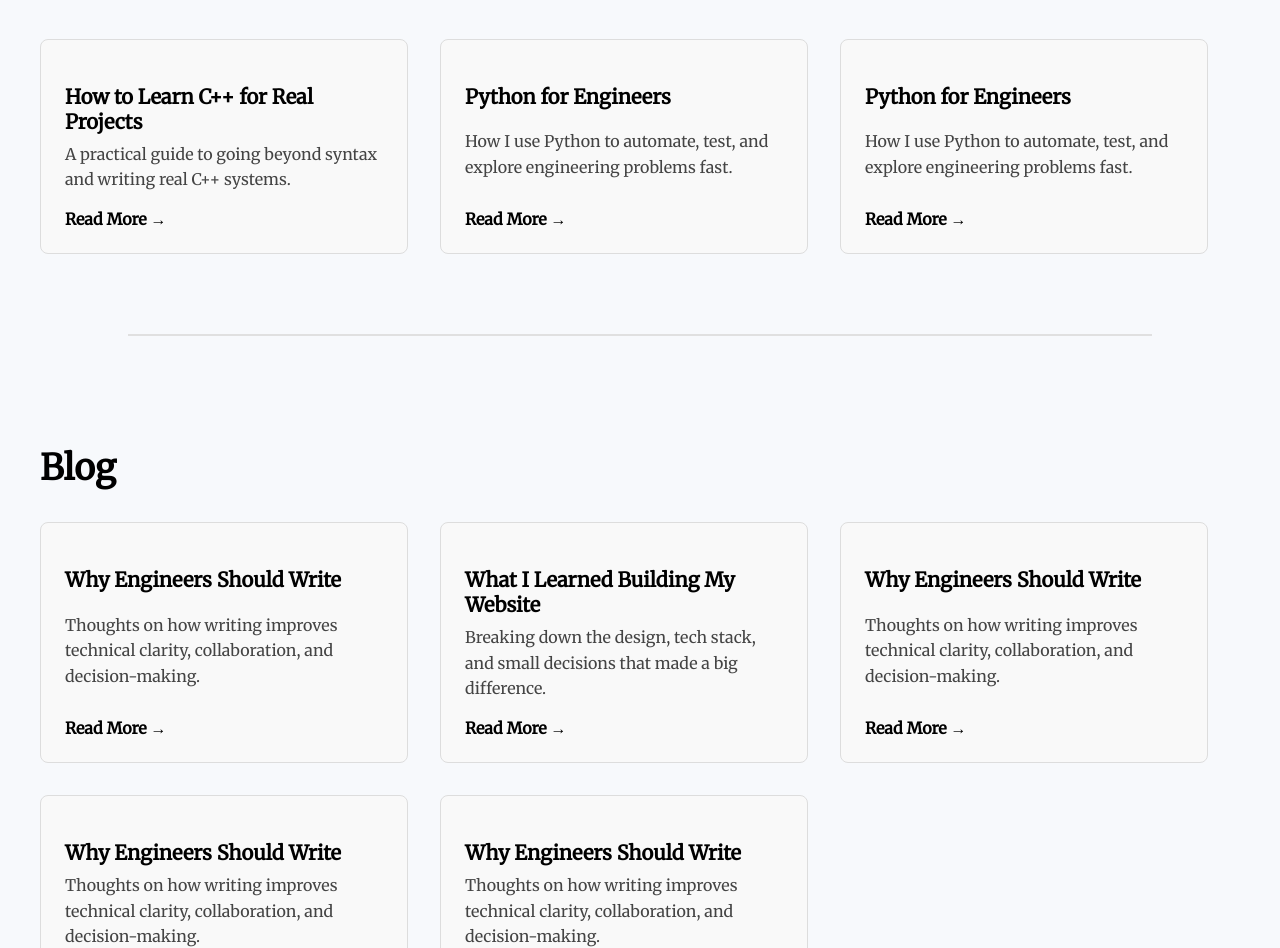
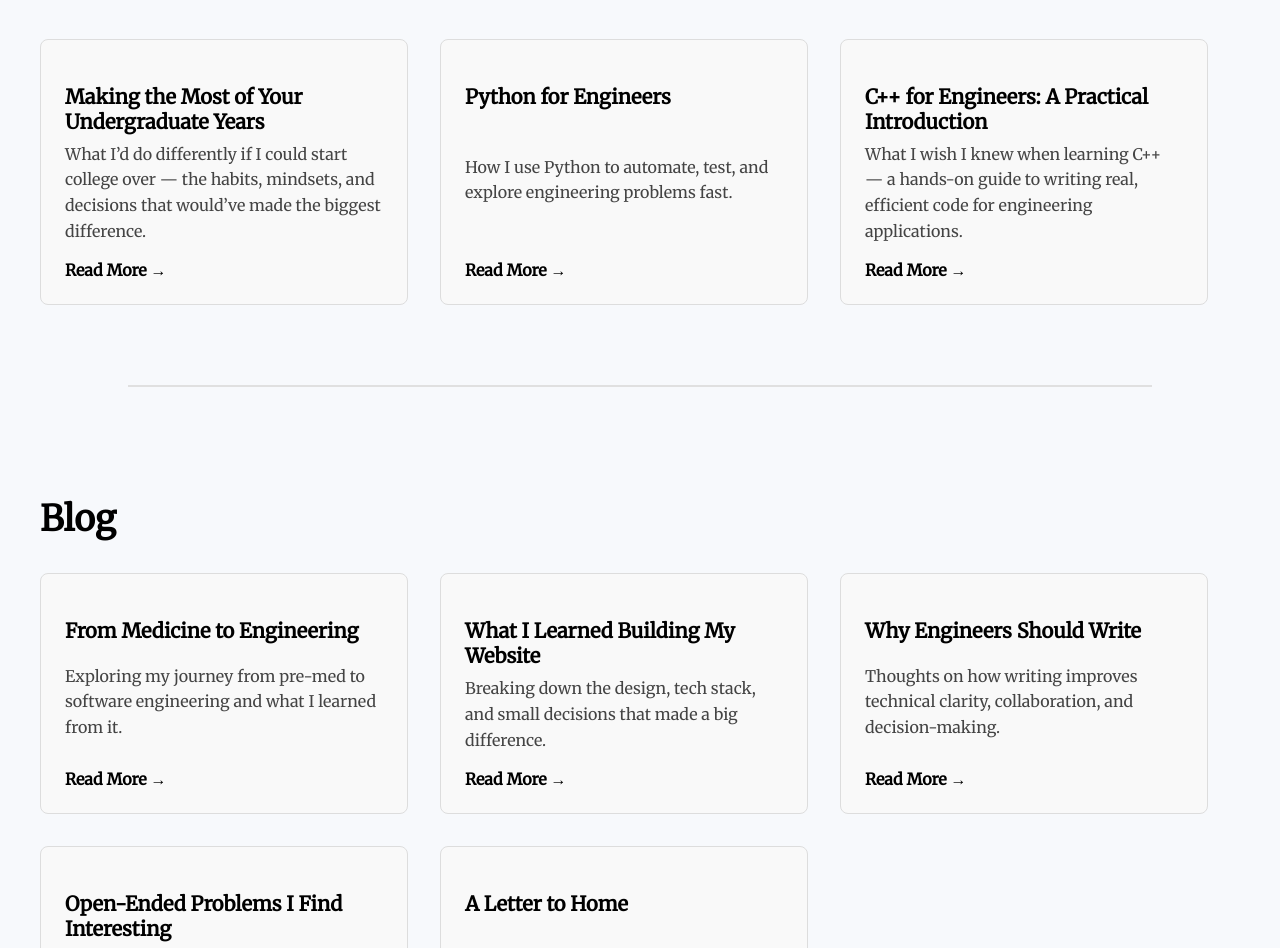
Before and after one commit to ArmonBarakchi/ArmonWebsite, a React (Create React App) app in the folder frontend/: page / in a window 1280 px wide. Shown: the part 804-1752 px from the top of the page. Built offline with nearby package versions, Linux system fonts and the light colour scheme.

Commit message:
Created Dummy Blogs and Guides to be filled in later

```diff
--- a/frontend/src/components/Blogs.js
+++ b/frontend/src/components/Blogs.js
@@ -8,9 +8,9 @@ function Blogs() {
       <h2>Blog</h2>
       <div className="blog-list">
         <div className="blog-card">
-          <h3>Why Engineers Should Write</h3>
+          <h3>From Medicine to Engineering</h3>
           <p>
-            Thoughts on how writing improves technical clarity, collaboration, and decision-making.
+              Exploring my journey from pre-med to software engineering and what I learned from it.
           </p>
           <a href="#">Read More →</a>
         </div>
@@ -29,16 +29,16 @@ function Blogs() {
           <a href="#">Read More →</a>
         </div>
         <div className="blog-card">
-          <h3>Why Engineers Should Write</h3>
+          <h3>Open-Ended Problems I Find Interesting</h3>
           <p>
-            Thoughts on how writing improves technical clarity, collaboration, and decision-making.
+            Thoughts on cutting-edge problems and their potential applications.
           </p>
           <a href="#">Read More →</a>
         </div>
         <div className="blog-card">
-          <h3>Why Engineers Should Write</h3>
+          <h3>A Letter to Home</h3>
           <p>
-            Thoughts on how writing improves technical clarity, collaboration, and decision-making.
+            Creative writing about where I am from.
           </p>
           <a href="#">Read More →</a>
         </div>
--- a/frontend/src/components/Contact.js
+++ b/frontend/src/components/Contact.js
@@ -1,7 +1,6 @@
 // src/components/Contact.js
 import React from "react";
-import Header from "./Header";
-import Footer from "./Footer";
+
 import "./Contact.css";  // optional styling
 
 function Contact() {
--- a/frontend/src/components/Guides.js
+++ b/frontend/src/components/Guides.js
@@ -7,8 +7,8 @@ function Guides() {
       <h2>Guides</h2>
       <div className="guide-list">
         <div className="guide-card">
-          <h3>How to Learn C++ for Real Projects</h3>
-          <p>A practical guide to going beyond syntax and writing real C++ systems.</p>
+          <h3>Making the Most of Your Undergraduate Years</h3>
+          <p>What I’d do differently if I could start college over — the habits, mindsets, and decisions that would’ve made the biggest difference. </p>
           <a href="#">Read More →</a>
         </div>
         <div className="guide-card">
@@ -17,8 +17,8 @@ function Guides() {
           <a href="#">Read More →</a>
         </div>
         <div className="guide-card">
-          <h3>Python for Engineers</h3>
-          <p>How I use Python to automate, test, and explore engineering problems fast.</p>
+          <h3>C++ for Engineers: A Practical Introduction</h3>
+          <p>What I wish I knew when learning C++ — a hands-on guide to writing real, efficient code for engineering applications.</p>
           <a href="#">Read More →</a>
         </div>
       </div>
--- a/frontend/src/components/Navbar.js
+++ b/frontend/src/components/Navbar.js
@@ -7,7 +7,7 @@ function Navbar({ closeMenu }) {
     <div className="navbar">
       <ul>
         <li><a href="/" onClick={closeMenu}>Home</a></li>
-        <li><a href="#projects" onClick={closeMenu}>Projects</a></li>
+        <li><a href="/projects" onClick={closeMenu}>Projects</a></li>
         <li><a href="https://github.com/ArmonBarakchi" target="_blank" rel="noopener noreferrer">GitHub</a></li>
         <li><a href="#about" onClick={closeMenu}>About Me</a></li>
         <li><a href="/static/resume.pdf" target="_blank" rel="noopener noreferrer">Resume</a></li>
--- a/frontend/src/components/Projects.js
+++ b/frontend/src/components/Projects.js
@@ -1,7 +1,5 @@
 // src/components/Projects.js
 import React from "react";
-import Header from "./Header";
-import Footer from "./Footer";
 import "./Projects.css";
 
 const Projects = () => {
```
